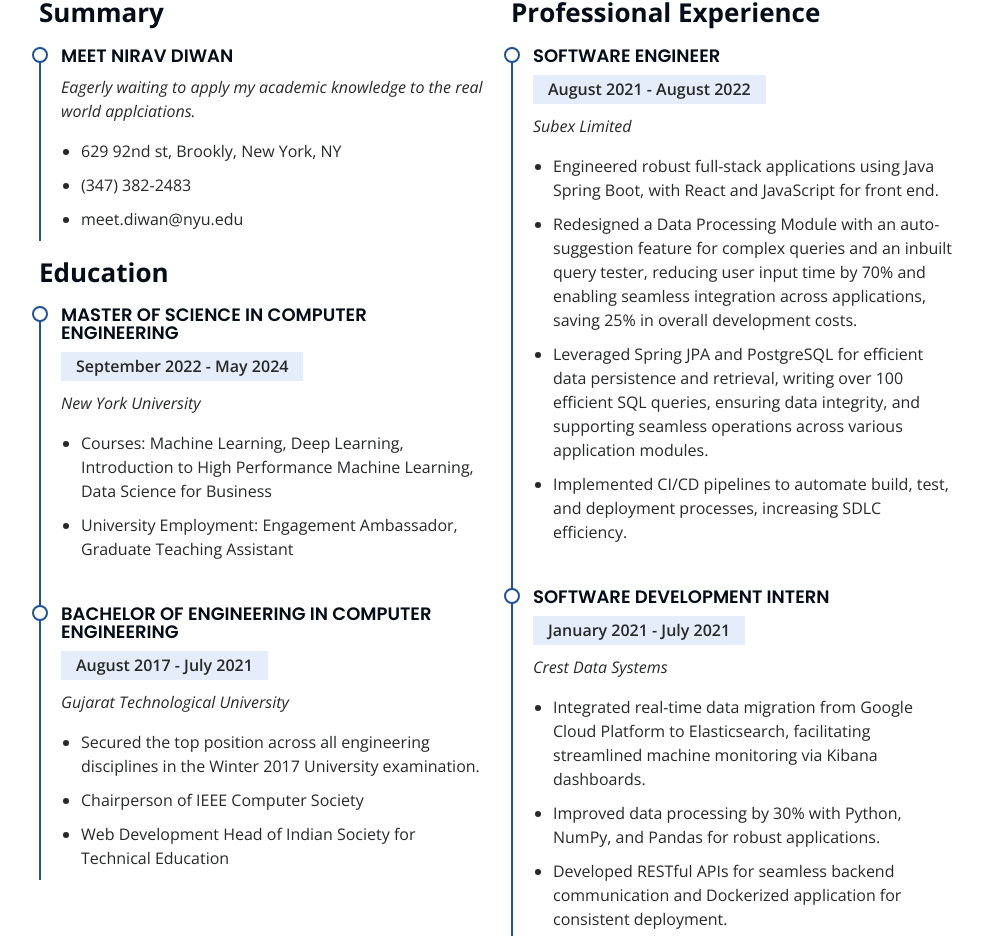
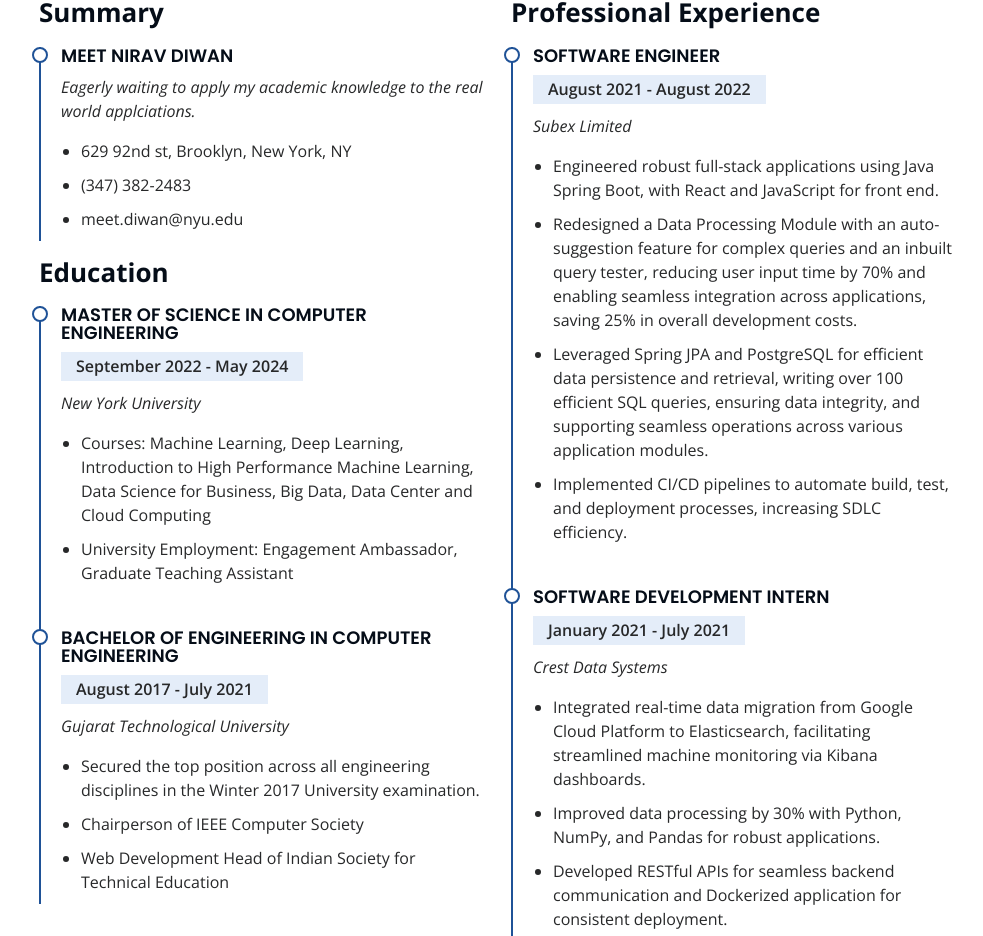
Before and after one commit to Meet1903/portfolio, a React (Create React App) app: page / in a window 1280 px wide. Shown: the part 2337-3273 px from the top of the page, without its empty margins (291-1274 px from the left). Built offline with nearby package versions, Linux system fonts and the light colour scheme; some icons are missing; what outlayer would draw is missing.

Commit message:
Content update in Resume.js

```diff
--- a/src/components/Resume.js
+++ b/src/components/Resume.js
@@ -15,7 +15,7 @@ export default function Resume() {
                             isOnlyItem={true}
                             title="Meet Nirav Diwan"
                             description="Eagerly waiting to apply my academic knowledge to the real world applciations."
-                            listItem={["629 92nd st, Brookly, New York, NY",
+                            listItem={["629 92nd st, Brooklyn, New York, NY",
                                 "(347) 382-2483",
                                 "meet.diwan@nyu.edu"]}
                         />
@@ -26,7 +26,7 @@ export default function Resume() {
                             title="Master of Science in Computer Engineering"
                             duration="September 2022 - May 2024"
                             description="New York University"
-                            listItem={["Courses: Machine Learning, Deep Learning, Introduction to High Performance Machine Learning, Data Science for Business",
+                            listItem={["Courses: Machine Learning, Deep Learning, Introduction to High Performance Machine Learning, Data Science for Business, Big Data, Data Center and Cloud Computing",
                                 "University Employment: Engagement Ambassador, Graduate Teaching Assistant"]}
                         />
                         <ResumeItem
```
